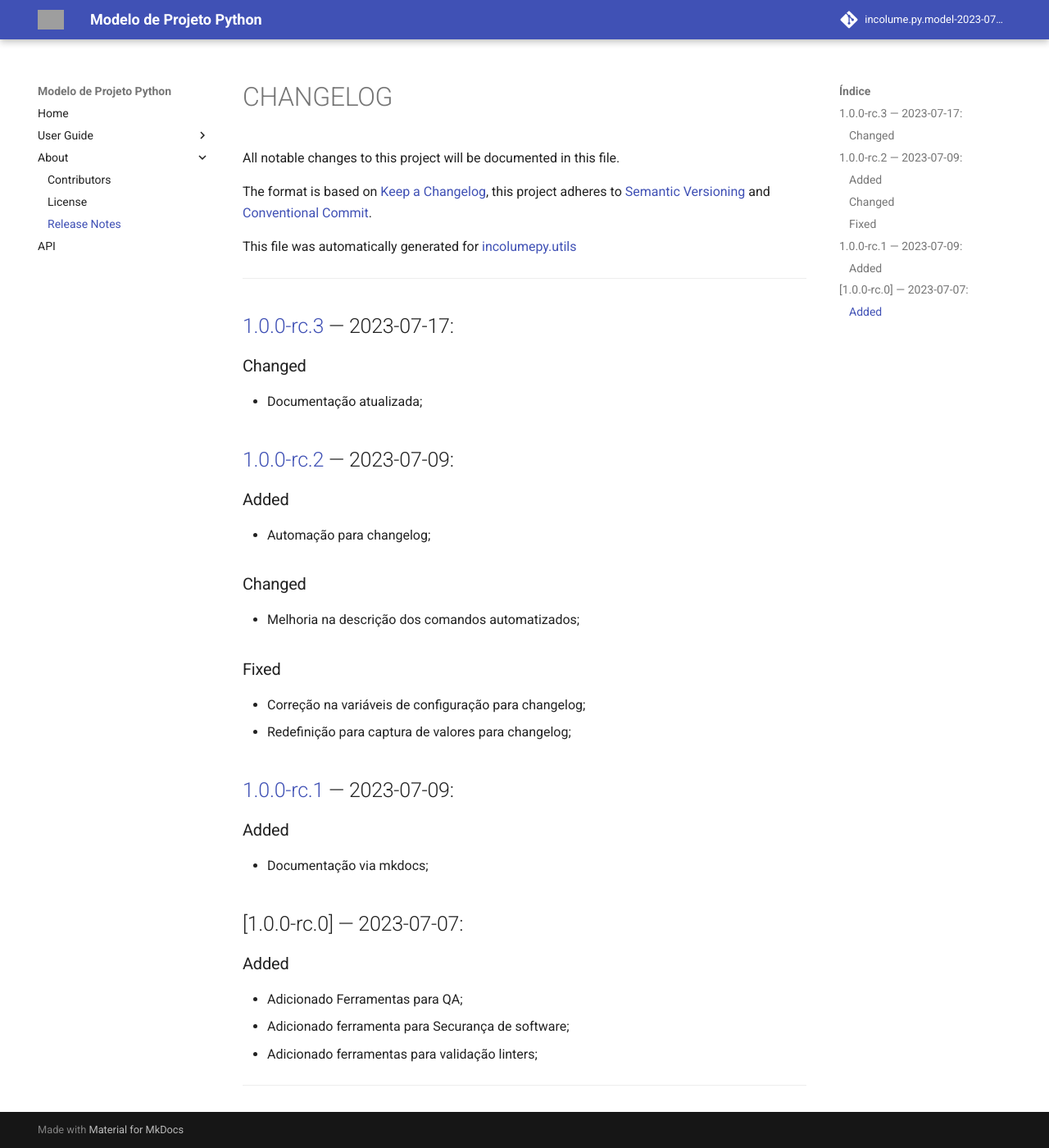
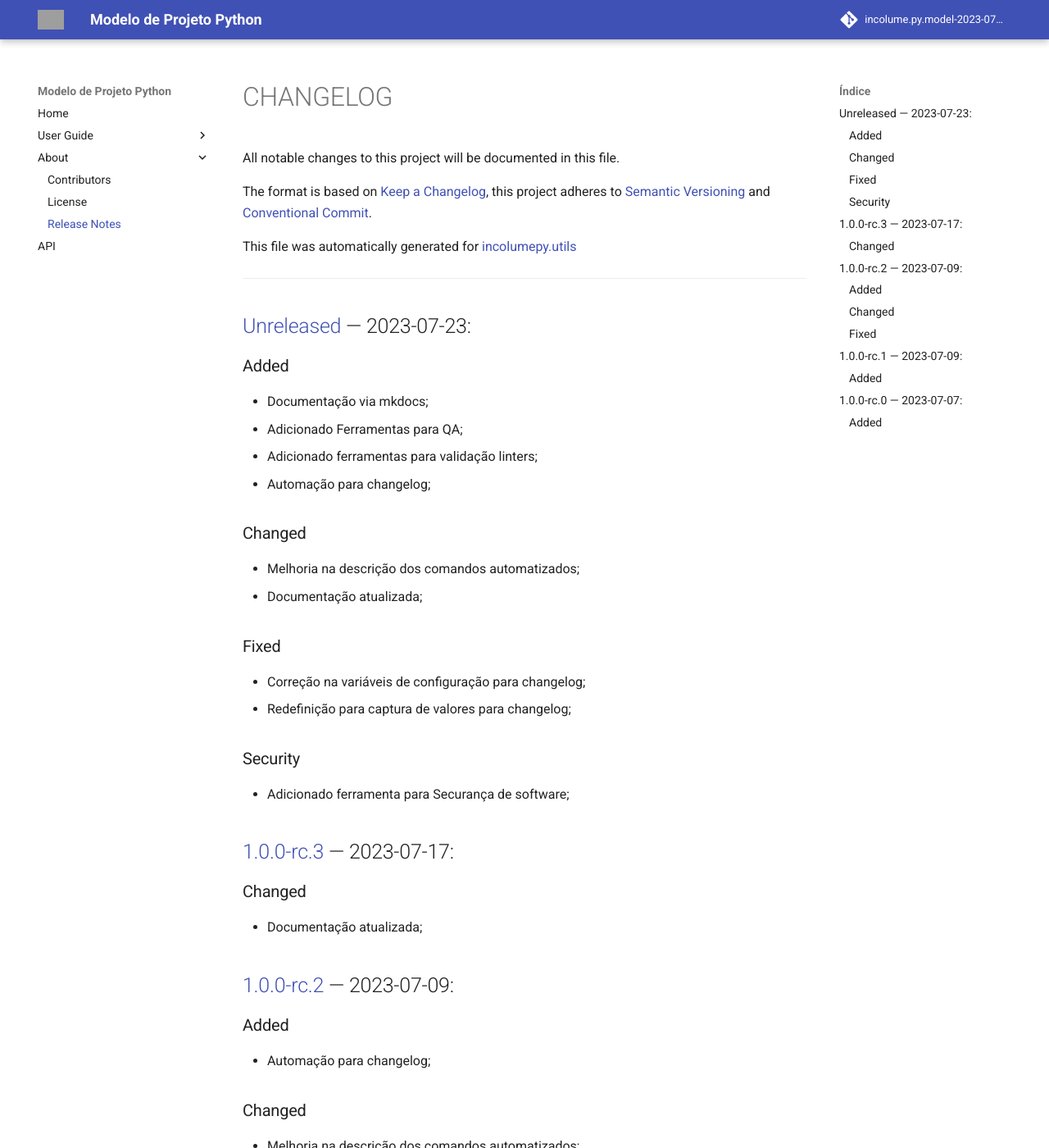
Before and after one commit to incolume-treinamentos/incolume.py.model-2023-07-05, an MkDocs documentation site: the page built from docs/about/CHANGELOG.md, in a window 1280 px wide and 1400 px high. Shown: the whole window at 82% size. Built offline with MkDocs 1.6.1 and Material for MkDocs 9.7.7, drawn with Linux system fonts in a browser that asks for light colours; comment, search, counter and statistics services are not loaded; some of the changed text lies outside the part shown; grey boxes are pictures that could not be loaded.

Commit message:
docs: #2 Atualização do registro de mudanças, CHANGELOG.md

```diff
--- a/docs/about/CHANGELOG.md
+++ b/docs/about/CHANGELOG.md
@@ -5,10 +5,25 @@ All notable changes to this project will be documented in this file.
 
 The format is based on [Keep a Changelog](https://keepachangelog.com/en/1.0.0/), this project adheres to [Semantic Versioning](https://semver.org/spec/v2.0.0.html) and [Conventional Commit](https://www.conventionalcommits.org/pt-br/v1.0.0/).
 
-This file was automatically generated for [incolumepy.utils](https://gitlab.com/development-incolume/incolumepy.utils/-/tree/2.7.1)
+This file was automatically generated for [incolumepy.utils](https://gitlab.com/development-incolume/incolumepy.utils/-/tree/2.8.0)
 
 ---
 
+
+## [Unreleased]	 &#8212; 	2023-07-23:
+### Added
+  - Documentação via mkdocs;
+  - Adicionado Ferramentas para QA;
+  - Adicionado ferramentas para validação linters;
+  - Automação para changelog;
+### Changed
+  - Melhoria na descrição dos comandos automatizados;
+  - Documentação atualizada;
+### Fixed
+  - Correção na variáveis de configuração para changelog;
+  - Redefinição para captura de valores para changelog;
+### Security
+  - Adicionado ferramenta para Securança de software;
 
 ## [1.0.0-rc.3]	 &#8212; 	2023-07-17:
 ### Changed
@@ -27,7 +42,7 @@ This file was automatically generated for [incolumepy.utils](https://gitlab.com/
 ### Added
   - Documentação via mkdocs;
 
-## [1.0.0-rc.0]	 &#8212; 	2023-07-07:
+## 1.0.0-rc.0	 &#8212; 	2023-07-07:
 ### Added
   - Adicionado Ferramentas para QA;
   - Adicionado ferramenta para Securança de software;
@@ -37,3 +52,4 @@ This file was automatically generated for [incolumepy.utils](https://gitlab.com/
 [1.0.0-rc.1]: https://github.com/incolume-treinamentos/incolume.py.model-2023-07-05/compare/1.0.0-rc.0...1.0.0-rc.1
 [1.0.0-rc.2]: https://github.com/incolume-treinamentos/incolume.py.model-2023-07-05/compare/1.0.0-rc.1...1.0.0-rc.2
 [1.0.0-rc.3]: https://github.com/incolume-treinamentos/incolume.py.model-2023-07-05/compare/1.0.0-rc.2...1.0.0-rc.3
+[Unreleased]: https://github.com/incolume-treinamentos/incolume.py.model-2023-07-05/compare/1.0.0-rc.3...Unreleased
```
